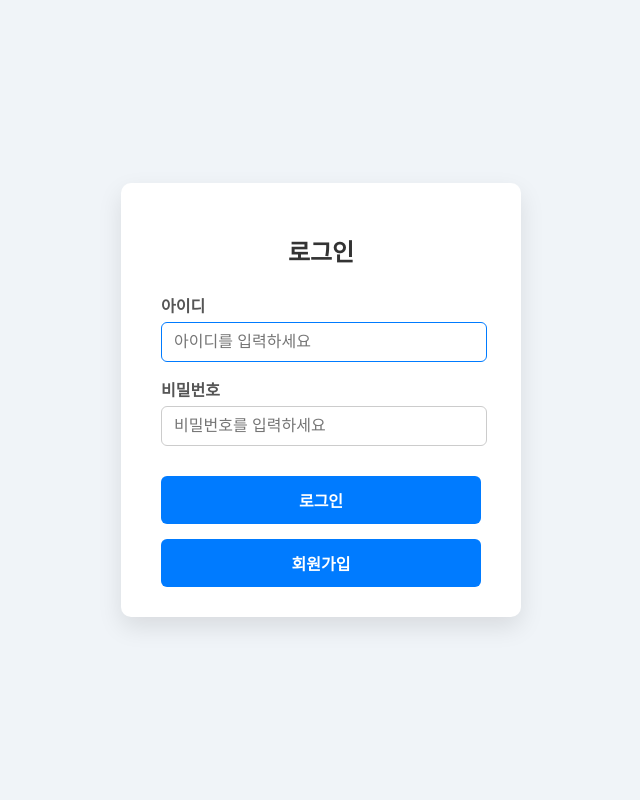
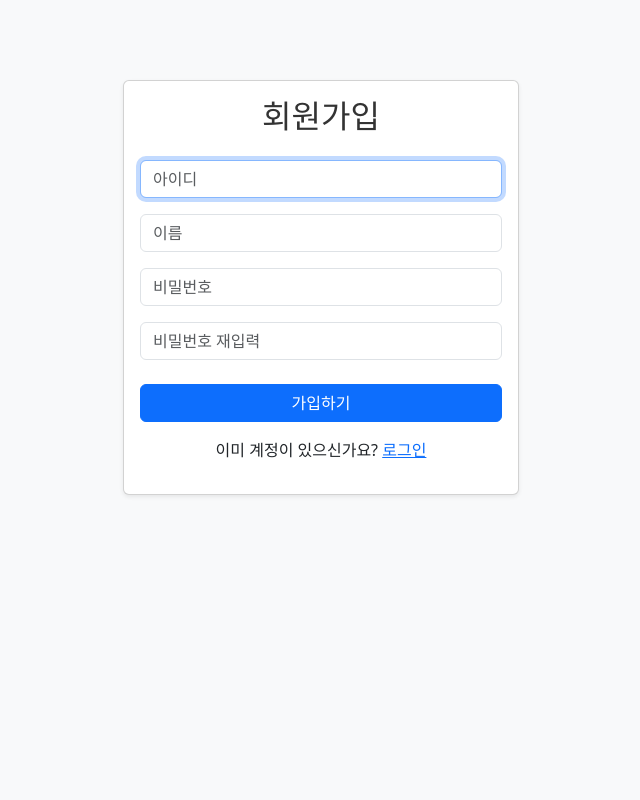
Before and after one commit to kmj00204/jungle_week00, a Flask app: page /join in a window 1280 px wide. Shown: the whole page, without its empty margins (319-959 px from the left). Run offline with Flask 3, Linux system fonts and the light colour scheme.

Commit message:
Update join.html

```diff
--- a/week00/templates/join.html
+++ b/week00/templates/join.html
@@ -3,105 +3,54 @@
 
 <head>
     <meta charset="UTF-8" />
-    <meta name="viewport" content="width=device-width, initial-scale=1" />
-    <title>로그인</title>
+    <title>회원가입</title>
+    <link href="https://cdn.jsdelivr.net/npm/bootstrap@5.3.3/dist/css/bootstrap.min.css" rel="stylesheet" />
     <style>
-        body {
-            background: #f0f4f8;
-            font-family: 'Segoe UI', Tahoma, Geneva, Verdana, sans-serif;
-            display: flex;
-            justify-content: center;
-            align-items: center;
-            height: 100vh;
-            margin: 0;
-        }
-
-        .login-container {
-            background: white;
-            padding: 30px 40px;
-            border-radius: 10px;
-            box-shadow: 0 10px 25px rgba(0, 0, 0, 0.1);
-            width: 320px;
-        }
-
         h2 {
             text-align: center;
+            font-family: 'Segoe UI', Tahoma, Geneva, Verdana, sans-serif;
             margin-bottom: 25px;
             color: #333;
-        }
-
-        label {
-            display: block;
-            margin-bottom: 15px;
-            color: #555;
-            font-weight: 600;
-        }
-
-        input[type="text"],
-        input[type="password"] {
-            width: 100%;
-            padding: 10px 12px;
-            margin-top: 5px;
-            border: 1.5px solid #ccc;
-            border-radius: 6px;
-            font-size: 1rem;
-            transition: border-color 0.3s ease;
-        }
-
-        input[type="text"]:focus,
-        input[type="password"]:focus {
-            border-color: #007bff;
-            outline: none;
-        }
-
-        button {
-            width: 100%;
-            padding: 12px;
-            background-color: #007bff;
-            border: none;
-            border-radius: 6px;
-            color: white;
-            font-weight: 700;
-            font-size: 1rem;
-            cursor: pointer;
-            transition: background-color 0.3s ease;
-            margin-top: 15px;
-        }
-
-        button:hover {
-            background-color: #0056b3;
-        }
-
-        .error-message {
-            background-color: #ffdddd;
-            color: #d8000c;
-            border-left: 6px solid #d8000c;
-            padding: 10px 15px;
-            margin-bottom: 20px;
-            border-radius: 5px;
-            font-weight: 600;
         }
     </style>
 </head>
 
-<body>
-    <div class="login-container">
-        <h2>로그인</h2>
-        {% if error %}
-        <div class="error-message">{{ error }}</div>
-        {% endif %}
-        <form method="POST">
-            <label for="id">아이디
-                <input id="id" type="text" name="id" placeholder="아이디를 입력하세요" required autofocus style="width:300px;;">
-            </label>
-            <label for="pw">비밀번호
-                <input id="pw" type="password" name="pw" placeholder="비밀번호를 입력하세요" required style="width:300px;">
-            </label>
-            <button type="submit">로그인</button>
-            <button type="button" onclick="window.location.href='join'">회원가입</button>
+<body class="bg-light">
+    <div class="container" style="max-width: 420px; margin-top: 80px;">
+        <div class="card shadow-sm">
+            <div class="card-body">
+                <h2>회원가입</h2>
 
-        </form>
+                {% if error %}
+                <div class="alert alert-danger text-center">{{ error }}</div>
+                {% endif %}
+
+                <form method="POST" action="{{ url_for('join') }}">
+                    <div class="mb-3">
+                        <input type="text" name="id" class="form-control" placeholder="아이디" required autofocus />
+                    </div>
+                    <div class="mb-3">
+                        <input type="text" name="username" class="form-control" placeholder="이름" required />
+                    </div>
+                    <div class="mb-3">
+                        <input type="password" name="pw" class="form-control" placeholder="비밀번호" required />
+                    </div>
+                    <div class="mb-4">
+                        <input type="password" name="pw1" class="form-control" placeholder="비밀번호 재입력" required />
+                    </div>
+
+                    <button type="submit" class="btn btn-primary w-100">가입하기</button>
+                </form>
+
+                <p class="mt-3 text-center">
+                    이미 계정이 있으신가요?
+                    <a href="{{ url_for('login') }}">로그인</a>
+                </p>
+            </div>
+        </div>
     </div>
+
+    <script src="https://cdn.jsdelivr.net/npm/bootstrap@5.3.3/dist/js/bootstrap.bundle.min.js"></script>
 </body>
 
 </html>
```
